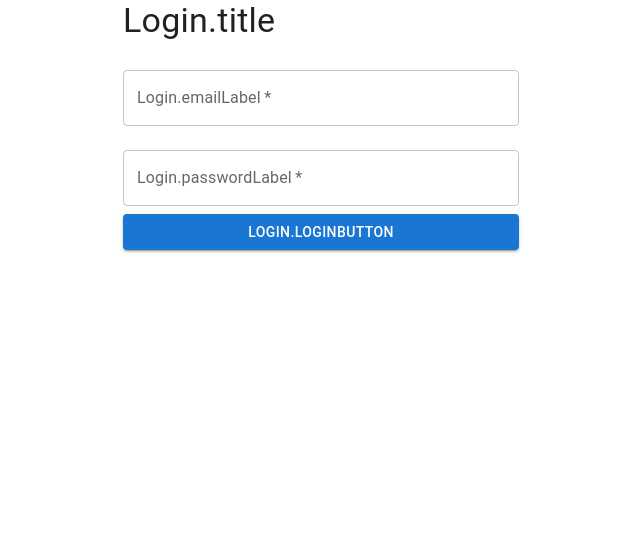
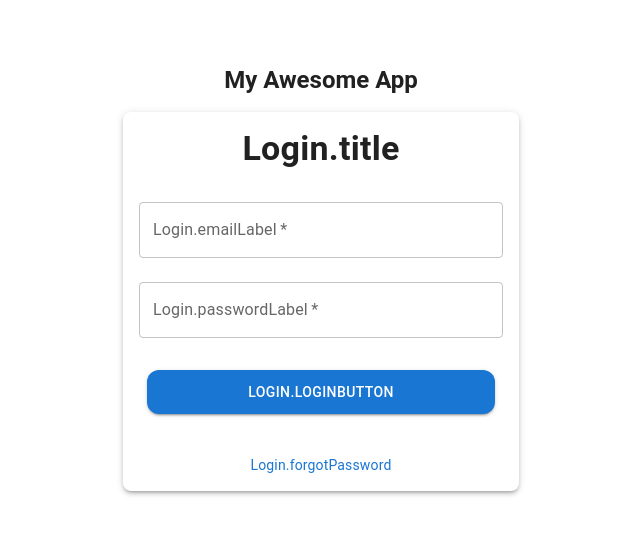
Before and after one commit to akcatech/simple-building-manager, a Next.js app: page /1/login in a window 1280 px wide. Shown: the top 534 px of the page, without its empty margins (319-959 px from the left). Built offline with nearby package versions, Linux system fonts and the light colour scheme; no server answers.

Commit message:
new login page desing + forgot password flow added.

```diff
--- a/src/app/[lang]/login/page.js
+++ b/src/app/[lang]/login/page.js
@@ -3,13 +3,33 @@ import { useState } from 'react'
 import { signInWithEmailAndPassword } from 'firebase/auth'
 import { useRouter } from 'next/navigation'
 import { auth } from '@/lib/firebase'
+import { sendPasswordResetEmail } from 'firebase/auth'
 import { useTranslations } from 'next-intl'
-import { Button, TextField, Typography, Container, Alert } from '@mui/material'
+import {
+  Button,
+  TextField,
+  Typography,
+  Container,
+  Alert,
+  Card,
+  CardContent,
+  CardActions,
+  Box,
+  Link,
+  Dialog,
+  DialogTitle,
+  DialogContent,
+  DialogActions
+} from '@mui/material'
+import { notify } from '@/util/utility'
+import config from '@/config/config'
 
 export default function Login() {
   const [email, setEmail] = useState('')
   const [password, setPassword] = useState('')
   const [error, setError] = useState('')
+  const [dialogOpen, setDialogOpen] = useState(false)
+  const [resetEmail, setResetEmail] = useState('')
   const router = useRouter()
   const t = useTranslations('Login')
 
@@ -24,12 +44,46 @@ export default function Login() {
     }
   }
 
+  const handleDialogSubmit = async () => {
+    if (!resetEmail || !/\S+@\S+\.\S+/.test(resetEmail)) {
+      notify(m('incorrectEmail'), 'error')
+      return
+    }
+    try {
+      await sendPasswordResetEmail(auth, resetEmail)
+      setDialogOpen(false)
+      notify(t('resetSuccess'), 'success')
+    } catch (error) {
+      console.error('Password reset error:', error)
+      notify('Password reset error', 'error')
+    }
+  }
+
   return (
-    <Container maxWidth='xs'>
-      <Typography variant='h4' component='h1' gutterBottom>
+    <Container
+      maxWidth='xs'
+      sx={{
+        display: 'flex',
+        justifyContent: 'flex-start',
+        alignItems: 'center',
+        minHeight: '100vh',
+        flexDirection: 'column',
+        paddingTop: 8
+      }}
+    >
+      <Typography variant='h5' align='center' gutterBottom sx={{ fontWeight: 'bold', mb: 2 }}>
+        {config.appName}
+      </Typography>
+      <Card sx={{ width: '100%', boxShadow: 3, borderRadius: 2 }}>
+        <CardContent>
+          <Typography variant='h4' component='h1' gutterBottom align='center' sx={{ fontWeight: 'bold', mb: 2 }}>
             {t('title')}
           </Typography>
-      {error && <Alert severity='error'>{error}</Alert>}
+          {error && (
+            <Alert severity='error' sx={{ mb: 2 }}>
+              {error}
+            </Alert>
+          )}
           <form onSubmit={handleLogin}>
             <TextField
               required
@@ -39,6 +93,7 @@ export default function Login() {
               margin='normal'
               value={email}
               onChange={e => setEmail(e.target.value)}
+              sx={{ borderRadius: 1 }}
             />
             <TextField
               required
@@ -48,11 +103,65 @@ export default function Login() {
               margin='normal'
               value={password}
               onChange={e => setPassword(e.target.value)}
+              sx={{ borderRadius: 1 }}
             />
-        <Button type='submit' variant='contained' color='primary' fullWidth>
+            <CardActions sx={{ mt: 2, justifyContent: 'center' }}>
+              <Button
+                type='submit'
+                variant='contained'
+                color='primary'
+                fullWidth
+                sx={{
+                  paddingY: 1.2,
+                  borderRadius: 3,
+                  backgroundColor: '#1976d2',
+                  '&:hover': {
+                    backgroundColor: '#1565c0'
+                  }
+                }}
+              >
                 {t('loginButton')}
               </Button>
+            </CardActions>
           </form>
+        </CardContent>
+        <Box
+          sx={{
+            textAlign: 'center',
+            mt: 2,
+            mb: 2,
+            fontSize: '0.875rem',
+            color: 'text.secondary'
+          }}
+        >
+          <Link component='button' variant='body2' underline='none' onClick={() => setDialogOpen(true)}>
+            {t('forgotPassword')}
+          </Link>
+        </Box>
+      </Card>
+
+      <Dialog open={dialogOpen} onClose={() => setDialogOpen(false)}>
+        <DialogTitle>{t('forgotPassword')}</DialogTitle>
+        <DialogContent>
+          <TextField
+            required
+            label={t('emailLabel')}
+            type='email'
+            fullWidth
+            margin='normal'
+            value={resetEmail}
+            onChange={e => setResetEmail(e.target.value)}
+          />
+        </DialogContent>
+        <DialogActions>
+          <Button onClick={() => setDialogOpen(false)} color='secondary' variant='outlined'>
+            {t('cancel')}
+          </Button>
+          <Button onClick={handleDialogSubmit} color='primary' variant='contained'>
+            {t('send')}
+          </Button>
+        </DialogActions>
+      </Dialog>
     </Container>
   )
 }
--- a/src/messages/en.json
+++ b/src/messages/en.json
@@ -11,7 +11,12 @@
     "emailLabel": "Email",
     "passwordLabel": "Password",
     "loginButton": "Login",
-    "loginError": "Login failed. Please check your email and password."
+    "loginError": "Login failed. Please check your email and password",
+    "incorrectEmail": "Please enter a valid email address.",
+    "forgotPassword": "Forgot password?",
+    "send": "Send",
+    "cancel": "Cancel",
+    "resetSuccess": "Password reset request successfully submitted"
   },
   "Announcement": {
     "title": "Announcements",
--- a/src/messages/tr.json
+++ b/src/messages/tr.json
@@ -11,7 +11,12 @@
     "emailLabel": "Email",
     "passwordLabel": "Şifre",
     "loginButton": "Giriş Yap",
-    "loginError": "Giriş başarısız. Lütfen email ve şifrenizi kontrol edin."
+    "loginError": "Giriş başarısız. Lütfen email ve şifrenizi kontrol edin.",
+    "incorrectEmail": "Lütfen geçerli bir mail adresi giriniz",
+    "forgotPassword": "Şifremi unuttum?",
+    "send": "Gönder",
+    "cancel": "İptal",
+    "resetSuccess": "Şifre sıfırlama talebiniz alınmıştır."
   },
   "Announcement": {
     "title": "Duyurular",
```
Lines whose indentation alone changed are shown as unchanged.
